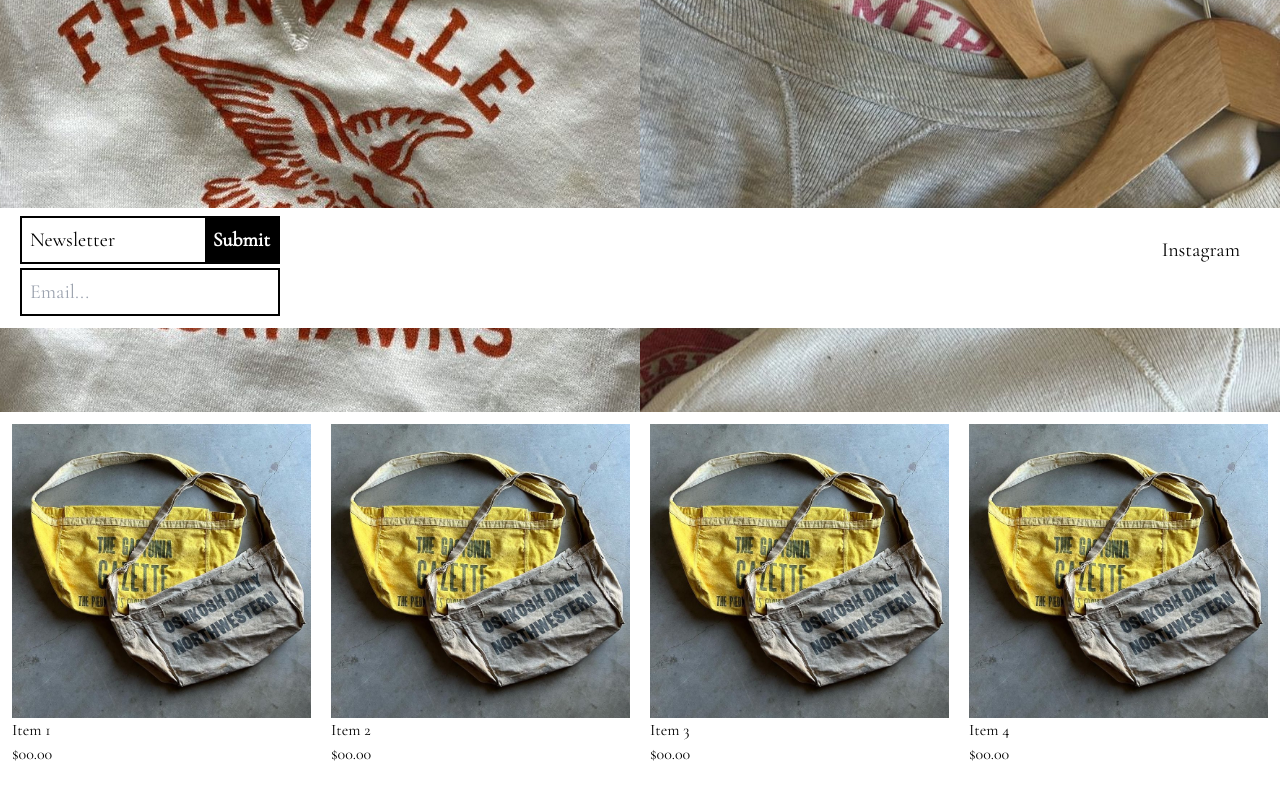
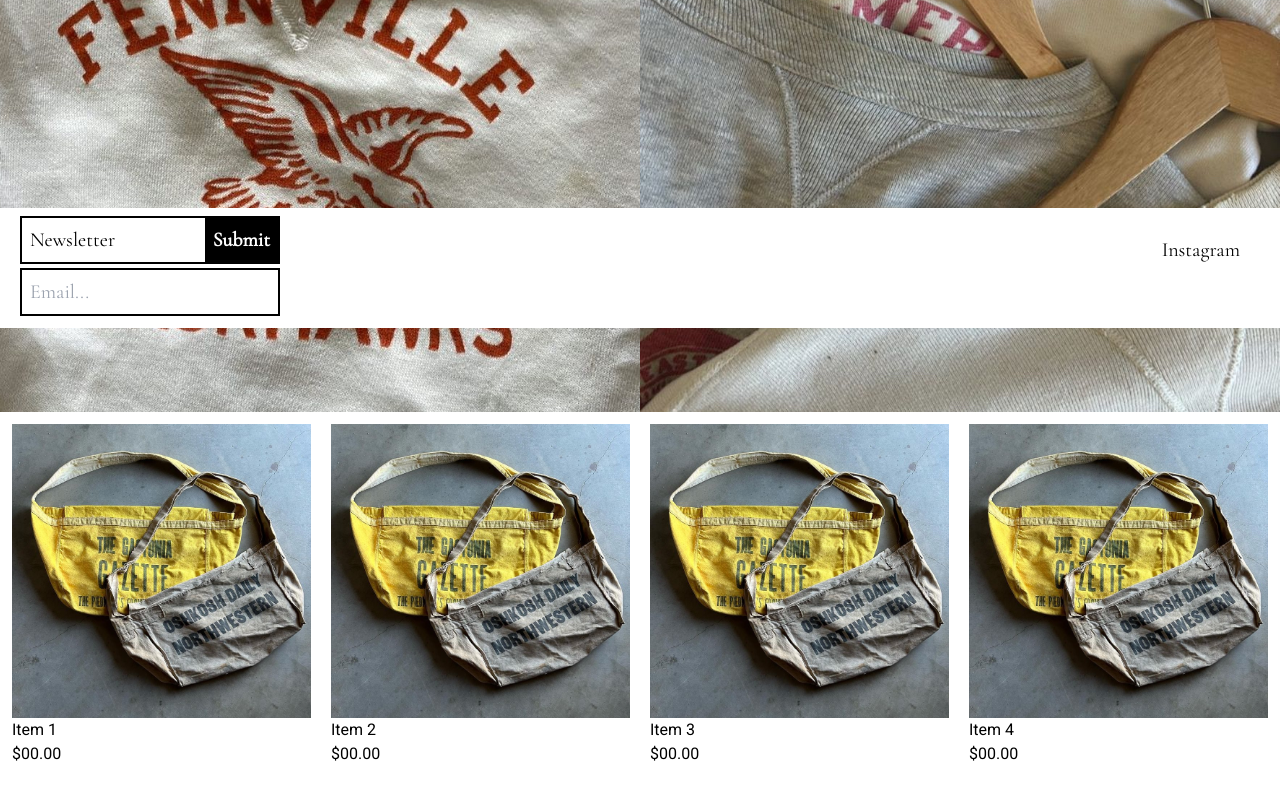
Before and after one commit to dvub/pinup-site, a Next.js app: page / in a window 1280 px wide. Shown: the part 472-1272 px from the top of the page. Built offline with nearby package versions, Linux system fonts and the light colour scheme.

Commit message:
change fonts, refactor

```diff
--- a/app/page.tsx
+++ b/app/page.tsx
@@ -5,14 +5,14 @@
 
 import Footer from '../components/footer/footer';
 import Image from 'next/image';
-import { cormorantGaramond } from '@/lib/fontLoader';
+import { cormorantGaramond, roboto } from '@/lib/fontLoader';
 
 import useWidth from '@/components/hooks/useWidth';
 import Link from 'next/link';
 
 import fennvilleFront from '../public/home/fennville-front.jpg';
 import multipleShirts from '../public/home/multiple-shirts.jpg';
-import bags from '../public/home/bags.jpg';
+import ItemPanel from '@/components/home/ItemPanel';
 
 export default function Home() {
 	const { width, breakpoints } = useWidth();
@@ -55,31 +55,7 @@
 						</div>
 					)}
 				</Link>
-				<div
-					className={`${cormorantGaramond.className} flex gap-5 justify-center m-3`}
-				>
-					<Link href='/'>
-						<Image src={bags} alt='...' quality={100} />
-
-						<p>Item 1</p>
-						<p>$00.00</p>
-					</Link>
-					<div>
-						<Image src={bags} alt='...' quality={100} />
-						<p>Item 2</p>
-						<p>$00.00</p>
-					</div>
-					<div>
-						<Image src={bags} alt='...' quality={100} />
-						<p>Item 3</p>
-						<p>$00.00</p>
-					</div>
-					<div>
-						<Image src={bags} alt='...' quality={100} />
-						<p>Item 4</p>
-						<p>$00.00</p>
-					</div>
-				</div>
+				<ItemPanel />
 			</div>
 			<div className='h-36'></div>
 			<Footer />
--- /dev/null
+++ b/components/home/ItemPanel.tsx
@@ -0,0 +1,32 @@
+import { roboto } from '@/lib/fontLoader';
+import Link from 'next/link';
+
+import bags from '../../public/home/bags.jpg';
+import Image from 'next/image';
+
+export default function ItemPanel() {
+	return (
+		<div className={`${roboto.className} flex gap-5 justify-center m-3`}>
+			<Link href='/'>
+				<Image src={bags} alt='...' quality={100} />
+				<p>Item 1</p>
+				<p>$00.00</p>
+			</Link>
+			<div>
+				<Image src={bags} alt='...' quality={100} />
+				<p>Item 2</p>
+				<p>$00.00</p>
+			</div>
+			<div>
+				<Image src={bags} alt='...' quality={100} />
+				<p>Item 3</p>
+				<p>$00.00</p>
+			</div>
+			<div>
+				<Image src={bags} alt='...' quality={100} />
+				<p>Item 4</p>
+				<p>$00.00</p>
+			</div>
+		</div>
+	);
+}
--- a/components/navbar/navbar.tsx
+++ b/components/navbar/navbar.tsx
@@ -6,7 +6,7 @@
 import { Transition } from '@headlessui/react';
 import SlideWrapper from '../slideWrapper';
 import FadeWrapper from '../fadeWrapper';
-import { cormorantGaramond, comfortaa } from '@/lib/fontLoader';
+import { cormorantGaramond, comfortaa, roboto } from '@/lib/fontLoader';
 
 function Title() {
 	return (
@@ -37,7 +37,7 @@
 
 	return (
 		<nav
-			className={`${comfortaa.className} bg-white w-full lg:text-xl md:text-lg text-sm z-50 sticky top-0`}
+			className={`${roboto.className} bg-white w-full lg:text-xl md:text-lg text-sm z-50 sticky top-0`}
 			style={{ transition: 'height 2s' }}
 		>
 			{width >= breakpoints.medium && (
--- a/lib/fontLoader.ts
+++ b/lib/fontLoader.ts
@@ -1,4 +1,4 @@
-import { Cormorant_Garamond, Comfortaa } from 'next/font/google';
+import { Cormorant_Garamond, Comfortaa, Roboto } from 'next/font/google';
 
 export const cormorantGaramond = Cormorant_Garamond({
 	weight: '400',
@@ -10,3 +10,9 @@
 	subsets: ['latin'],
 	variable: '--comfortaa',
 });
+export const roboto = Roboto({
+	subsets: ['latin'],
+	display: 'swap',
+	weight: '400',
+	variable: '--roboto',
+});
```
